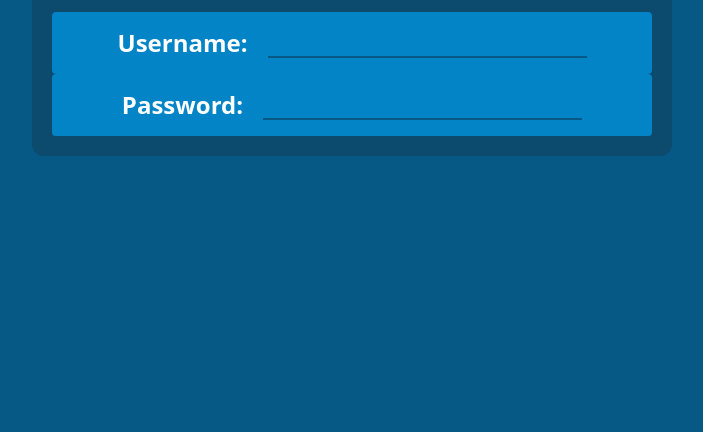
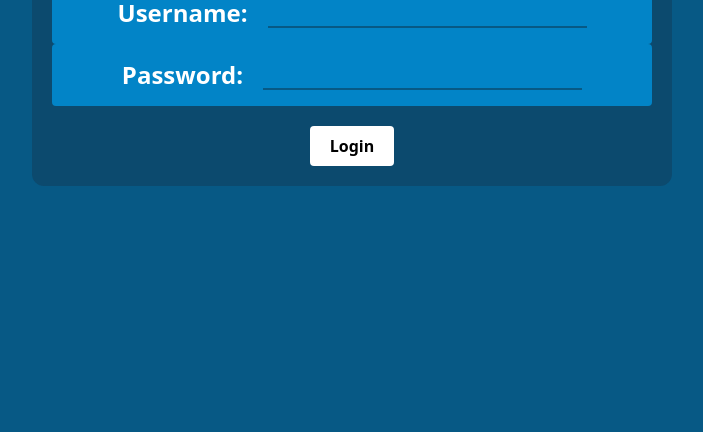
Before and after one commit to abhay-ag/backend-practice, a website: page login-signup/public/index.html in a window 1280 px wide. Shown: the part 368-800 px from the top of the page, without its empty margins (288-991 px from the left). Drawn offline with Linux system fonts and the light colour scheme.

Commit message:
button added

```diff
--- a/login-signup/public/index.html
+++ b/login-signup/public/index.html
@@ -8,7 +8,7 @@
     <link rel="stylesheet" href="style.css">
 </head>
 <body class="bg-sky-800 flex flex-col items-center p-5 justify-center box-border w-screen h-screen lg:p-0">
-    <form action="/login" method="post" class="bg-sky-900 flex flex-col w-screen box-border m-5 p-5 rounded-xl md:w-9/12 lg:w-1/2 h-fit">
+    <form action="/login" method="post" class="bg-sky-900 flex flex-col w-screen box-border m-5 p-5 rounded-xl md:w-9/12 lg:w-1/2 h-fit items-center">
         <div class="flex flex-row w-full h-fit bg-sky-700 font-bold text-white rounded-xl items-center text-4xl justify-start md:justify-center p-3">Login/Signup</div>
 
         <div class="flex items-start md:items-center justify-end md:justify-center rounded font-bold text-white text-2xl flex-col md:flex-row p-2 box-border w-full h-fit bg-sky-600 mt-5">
@@ -19,6 +19,8 @@
             Password:
             <input type="password" name="pass" class="text-xl text-black box-border md:pl-2 pr-2 outline-0 mt-2 md:mb-2 md:ml-5 bg-transparent border-b-2 border-sky-800 font-bold">
         </div>
+
+        <button class="w-full p-3 font-bold text-black bg-white md:px-5 md:py-2 rounded md:w-fit mt-5">Login</button>
     </form>
 </body>
 </html>
```
Also changed, not shown: login-signup/public/style.css.
